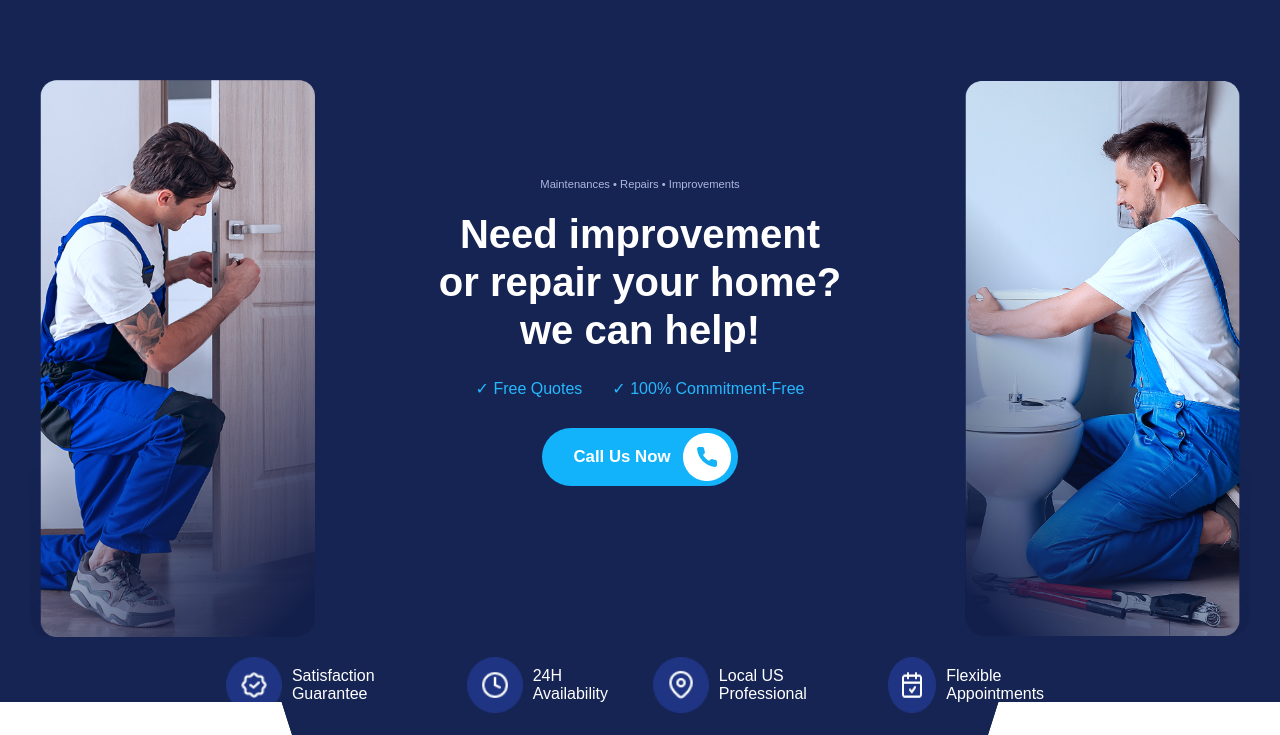
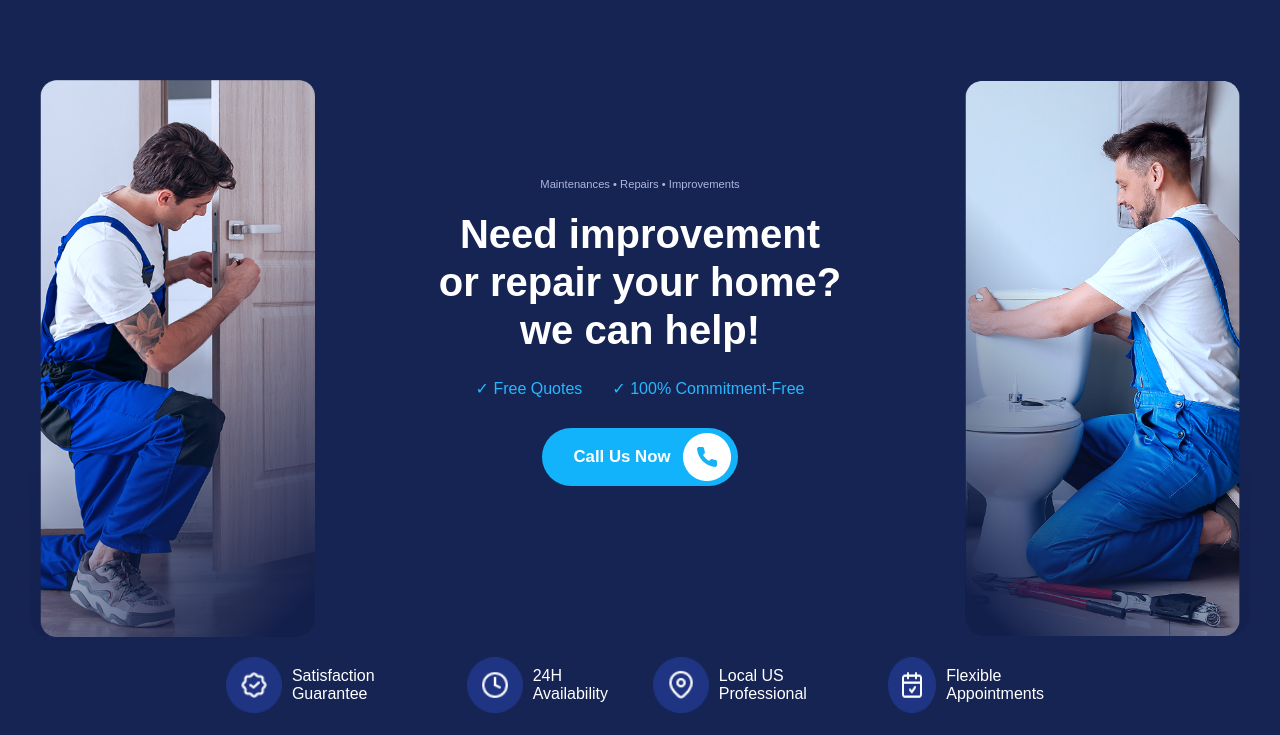
Before and after one commit to rawan-miaari9/First-Project, a plain HTML site: page index.html in a window 1280 px wide. Shown: the part 61-796 px from the top of the page. Drawn offline with Linux system fonts and the light colour scheme.

Commit message:
commenting clip path in hero section

```diff
--- a/main.css
+++ b/main.css
@@ -68,7 +68,7 @@ nav li{
     background:#162453;
 
     padding:10px 30px;
-     clip-path: polygon(
+     /* clip-path: polygon(
         0% 0%,       /* Top-Left corner */
         100% 0%,     /* Top-Right corner */
         100% 85%,    /* Right side, right before it angles down */
@@ -77,7 +77,7 @@ nav li{
         25% 100%,    /* Bottom left point of the center block */
         22% 85%,     /* Inner left point of the angled slope */
         0% 85%       /* Left side, right before it angles up */
-    );
+    );*/
 }
 
 .hero-content{
```
